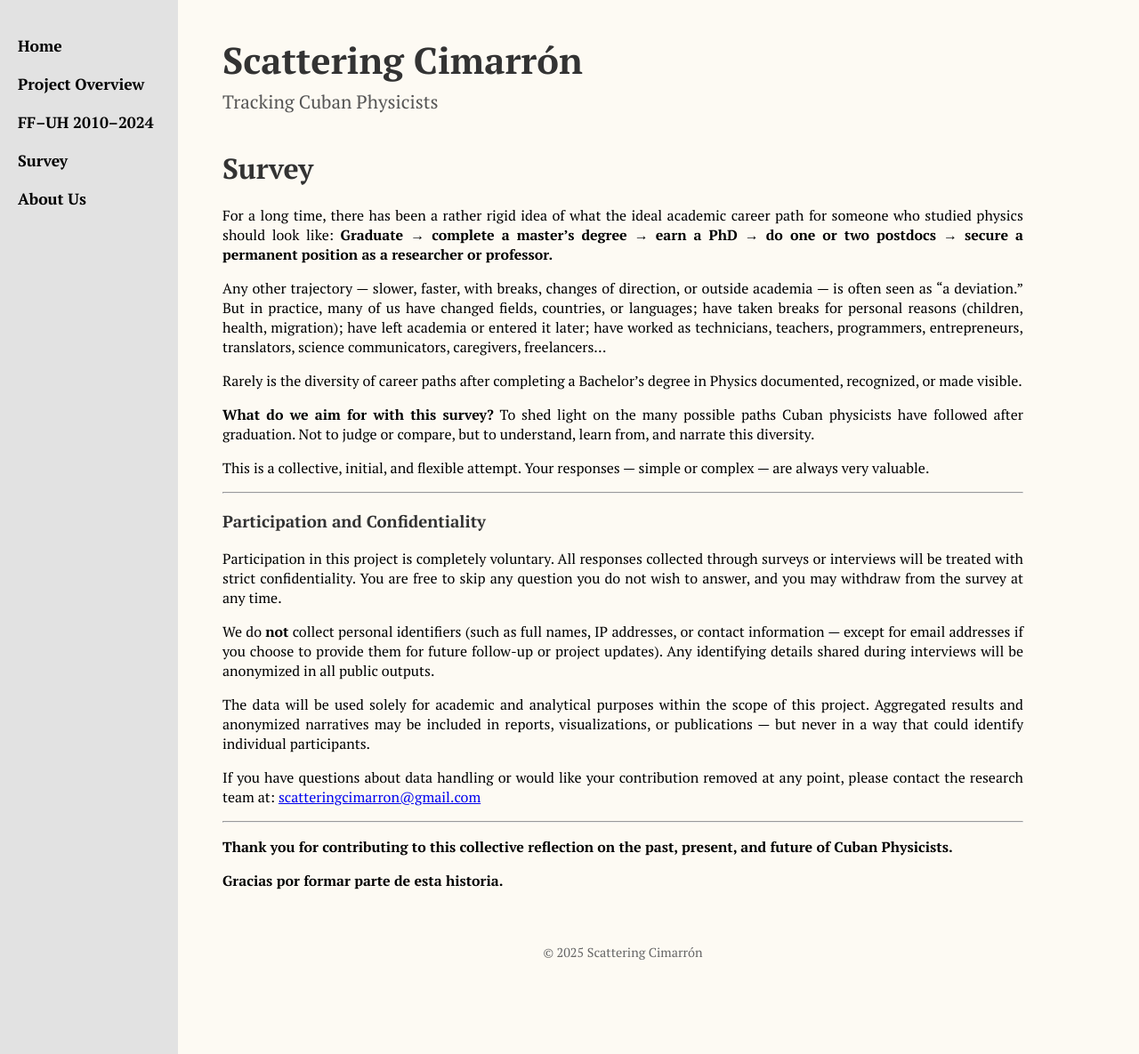
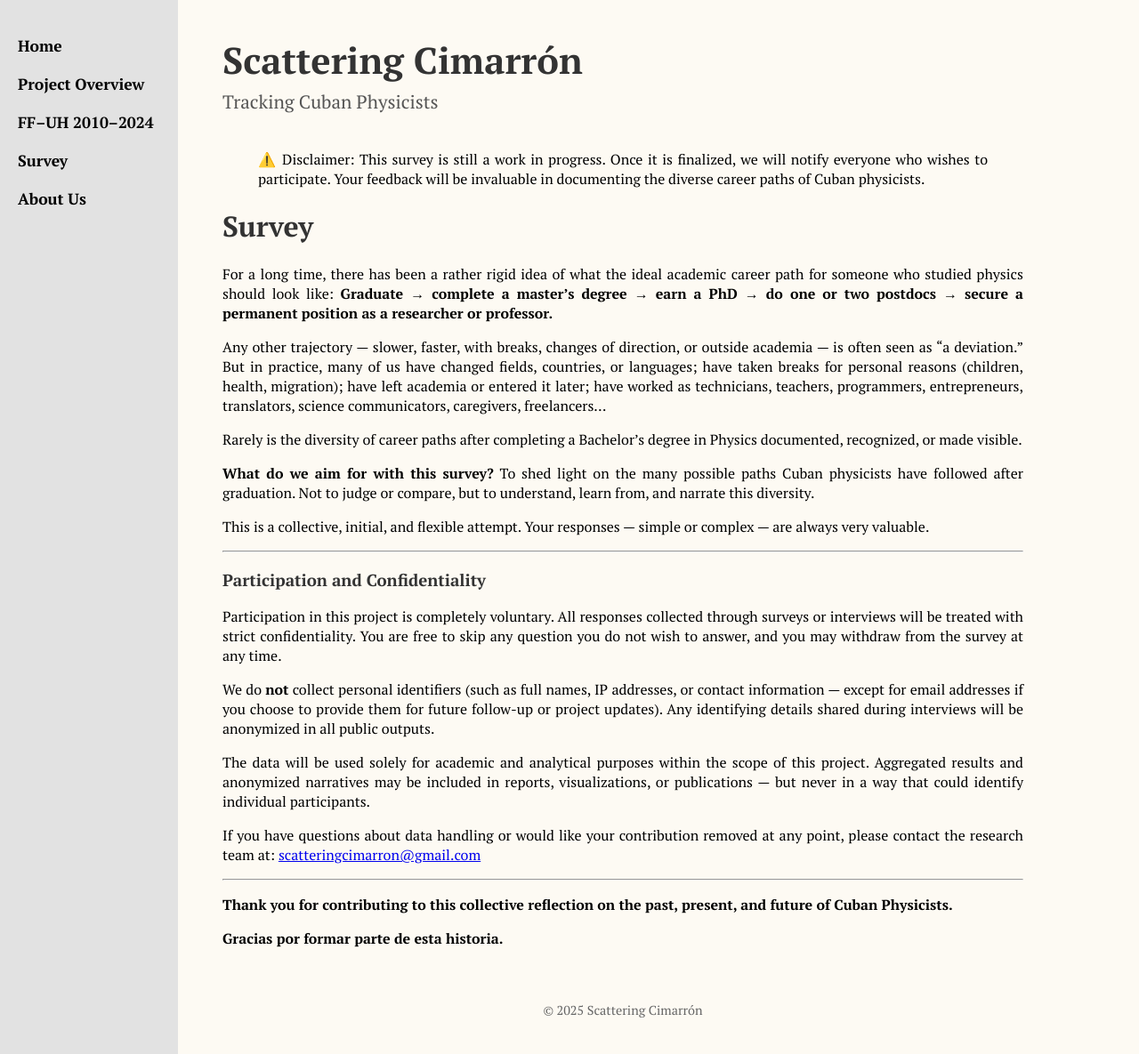
Before and after one commit to Gretica/Tracking_Cuban_Physicists, a Jekyll site: the page built from survey.md, in a window 1280 px wide and 1185 px high. Shown: the whole window at 89% size. Built offline with Jekyll 4.4.1, drawn with Linux system fonts in a browser that asks for light colours.

Commit message:
Update survey.md

```diff
--- a/survey.md
+++ b/survey.md
@@ -3,6 +3,8 @@ layout: default
 title: Survey
 permalink: /survey/
 ---
+
+> ⚠️ Disclaimer: This survey is still a work in progress. Once it is finalized, we will notify everyone who wishes to participate. Your feedback will be invaluable in documenting the diverse career paths of Cuban physicists.
 
 # Survey
 
```
